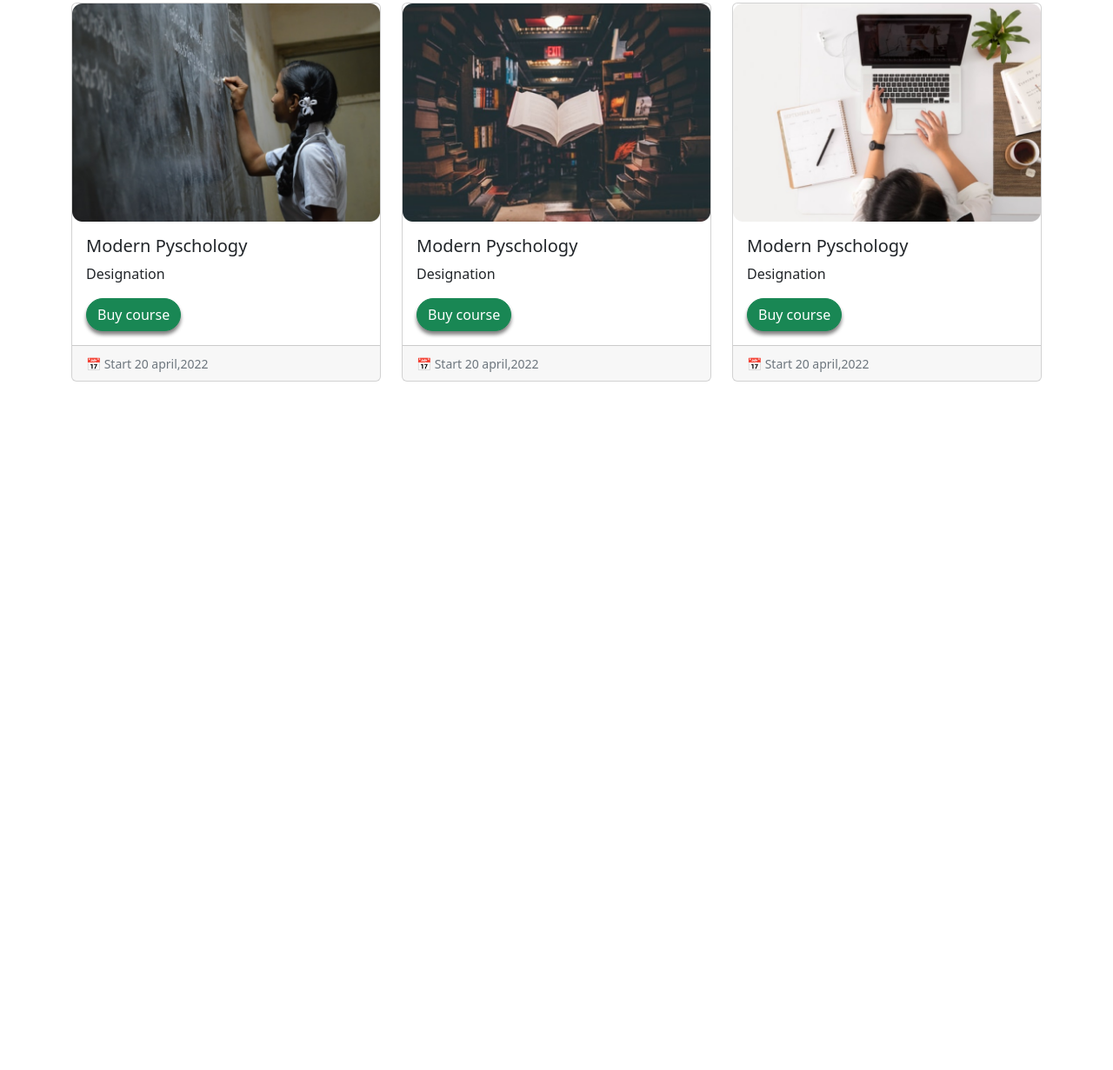
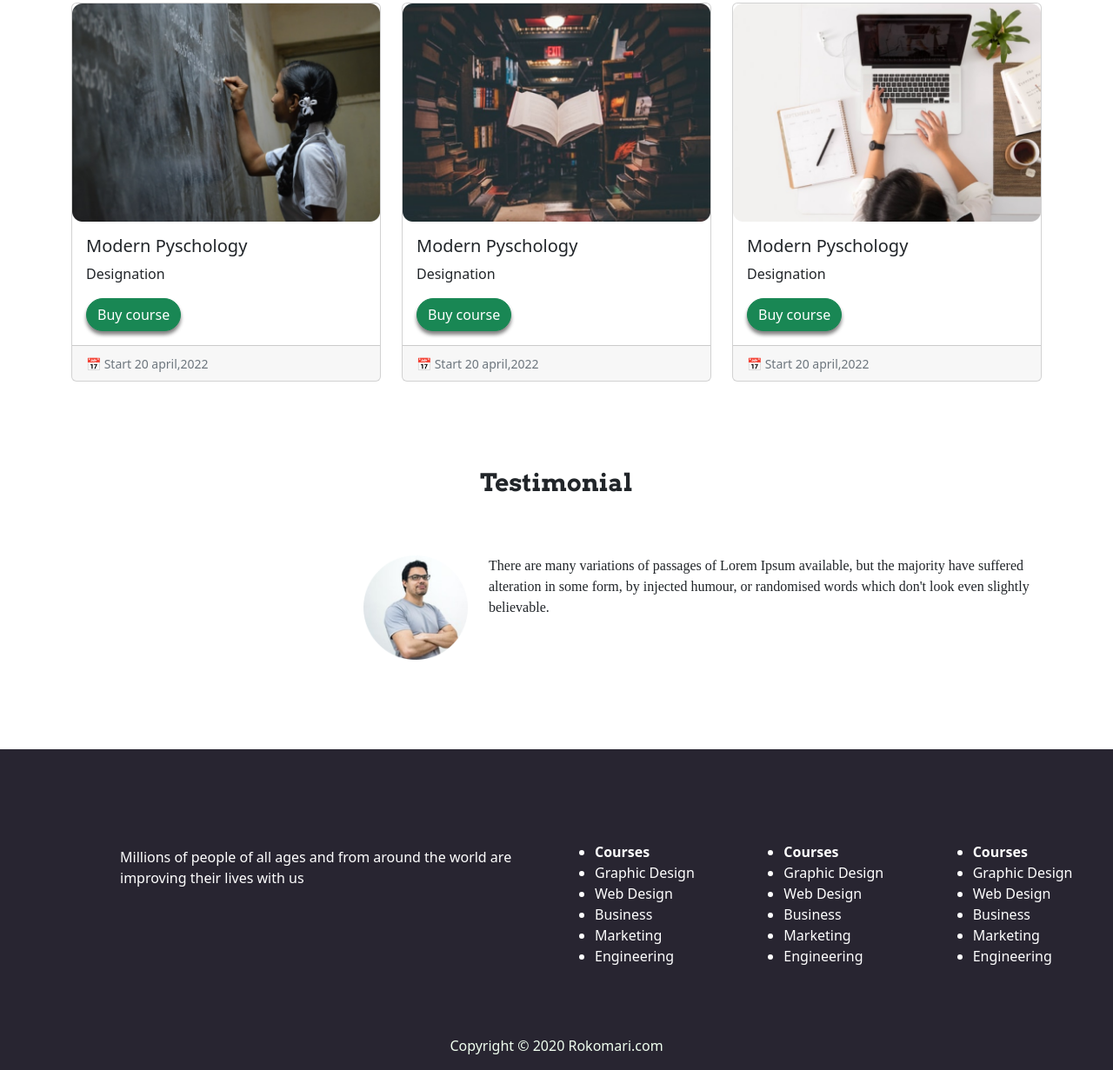
Before and after one commit to nabilNM07/e-school, a plain HTML site: page index.html in a window 1280 px wide. Shown: the part 863-2094 px from the top of the page at 87% size. Before the commit the page ends 1352 px from the top, so only its background shows below. Drawn offline with nearby package versions, Linux system fonts and the light colour scheme.

Commit message:
full done

```diff
--- a/index.html
+++ b/index.html
@@ -17,7 +17,7 @@
         <nav class="navbar navbar-expand-lg bg-light">
             <div class="container-fluid">
               <a class="navbar-brand" href="#">
-                <img src="images/ICON/Logo.png" width="198.07px" height="59px" alt="">
+                <img class="logo" src="images/ICON/Logo.png" width="198.07px" height="59px" alt="">
               </a>
               <button class="navbar-toggler" type="button" data-bs-toggle="collapse" data-bs-target="#navbarNavAltMarkup" aria-controls="navbarNavAltMarkup" aria-expanded="false" aria-label="Toggle navigation">
                 <span class="navbar-toggler-icon"></span>
@@ -44,7 +44,7 @@
           </nav>
     </div>
 
-    <div class="container">
+    <div class=" ill-sec container">
         <div class="container upper">
             <div id="carouselExampleSlidesOnly" class="carousel slide" data-bs-ride="carousel">
                 <div class="carousel-inner">
@@ -170,6 +170,65 @@
 
 
 
+        <div class="container testimonial">
+          <h3 class="testi">Testimonial</h3>
+         <div class="row paragraph">
+          <div class="col-md-5 d-flex justify-content-sm-end justify-content-around">
+
+              <img class="man" src="images/Photos/Man.png" alt="">
+
+          </div>
+          <div class="col-md-7">
+            <p id="paragraph">There are many variations of passages of Lorem Ipsum available, but the
+              majority have suffered alteration in some form, by injected humour,
+             or randomised words which don't look even slightly believable.</p>
+          </div>
+         </div>
+        </div>
+
+        <div class="hhh d-flex justify-content-around">
+          <div class="lower row align-items-center ">
+            <div class="col-md-6" id="col6">
+              <p class="text-white">Millions of people of all ages and from around
+                the world are improving their lives with us</p>
+            </div>
+            <div class="col-md-2">
+              <ul class="text-white">
+                <li> <b>Courses</b> </li>
+                <li>Graphic Design</li>
+                <li>Web Design</li>
+                <li>Business</li>
+                <li>Marketing</li>
+                <li>Engineering</li>
+              </ul>
+            </div>
+            <div class="col-md-2">
+              <ul class="text-white">
+                <li> <b>Courses</b> </li>
+                <li>Graphic Design</li>
+                <li>Web Design</li>
+                <li>Business</li>
+                <li>Marketing</li>
+                <li>Engineering</li>
+              </ul>
+            </div>
+            <div class="col-md-2">
+              <ul class="text-white">
+                <li> <b>Courses</b> </li>
+                <li>Graphic Design</li>
+                <li>Web Design</li>
+                <li>Business</li>
+                <li>Marketing</li>
+                <li>Engineering</li>
+              </ul>
+            </div>
+            <footer class="align-self-end"><p>Copyright © 2020 Rokomari.com</p></footer>
+
+          </div>
+
+        </div>
+
+
 
 
 
--- a/style.css
+++ b/style.css
@@ -1,12 +1,29 @@
 .container{
     margin-bottom: 50px;
+}
+.logo{
+    transition: 2s;
+}
+.logo:hover{
+    transform: rotate(360deg);
+}
+.ill-sec{
+    background-color: #F0FFF0;
+
 }
 
 #btn-edit{
 border-radius: 33px;
 Padding: 12px, 28px, 12px, 28px;
 box-shadow: 0px 4px 4px 0px gray;
+transition: 1s;
 }
+#btn-edit:hover{
+    background-color: rgb(0, 255, 136);
+    transform: scale(1.1);
+    border: none;
+}
+
 .txt-1st{
     font-family: 'Arvo', serif;
     font-style: normal;
@@ -27,3 +44,50 @@ box-shadow: 0px 4px 4px 0px gray;
     margin-bottom: 90px;
 
 }
+.testi{
+
+    text-align: center;
+    font-family: 'Arvo', serif;
+    margin-top: 100px;
+
+}
+.testimonial{
+    position: relative;
+    margin-bottom: 100px;
+}
+.man{
+    /* position: absolute; */
+    width: 120px;
+    height: 120px;
+    left: 320px;
+}
+.paragraph{
+    position: absolute;
+    top: 100px;
+}
+#paragraph{
+    font-family:  serif;
+    font-weight: 10px;
+}
+.lower{
+    height: 369px;
+    background-color: #282531;
+    margin: none;
+}
+.hhh{
+    position: relative;
+    top: 190px;
+}
+#col6{
+    /* position: absolute; */
+    top: 60px;
+    left: 60px;
+    padding-left: 150px;
+}
+footer{
+    text-align: center;
+    color: #F0FFF0;
+}
+.col-md-2{
+    padding-top: 85px;
+}
```
